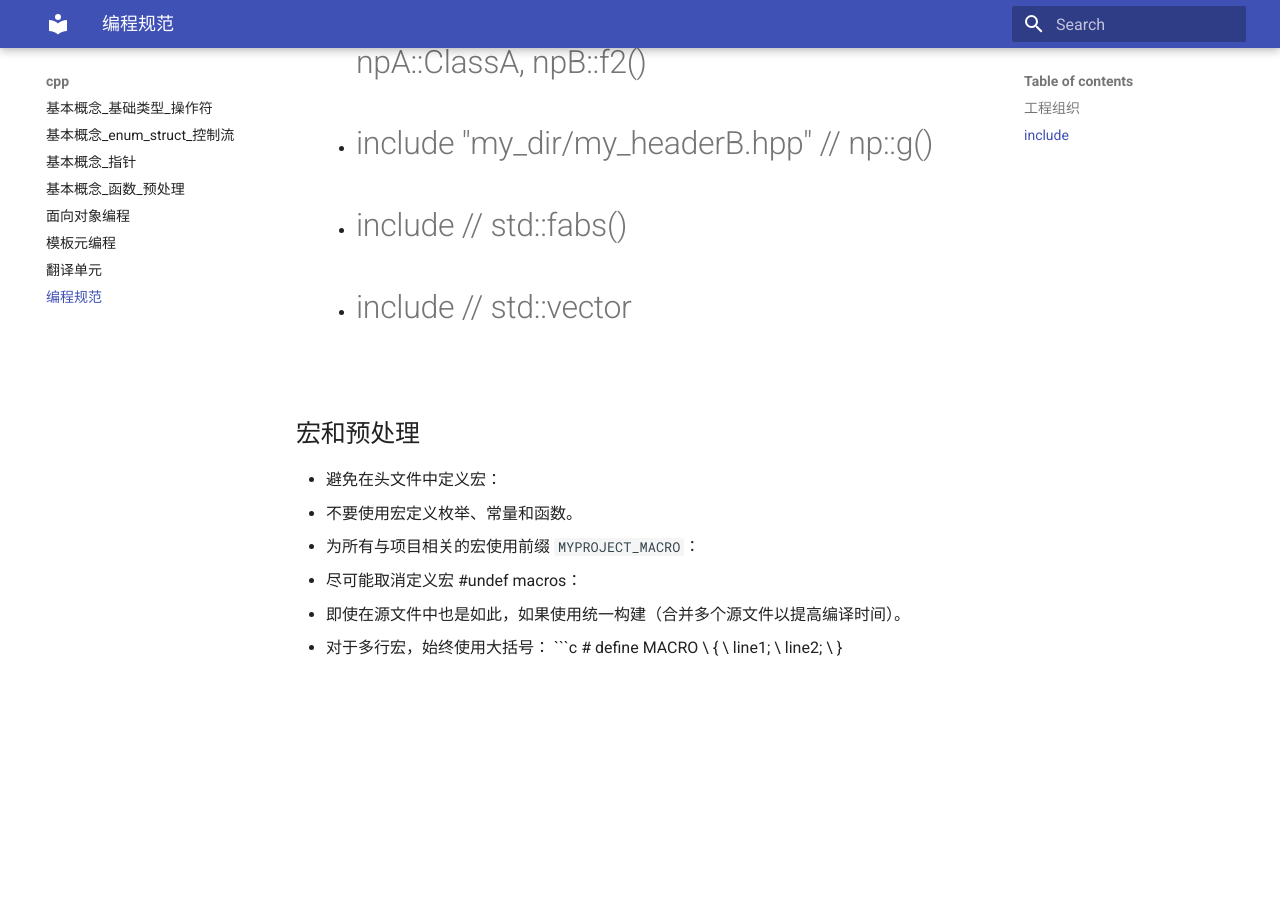
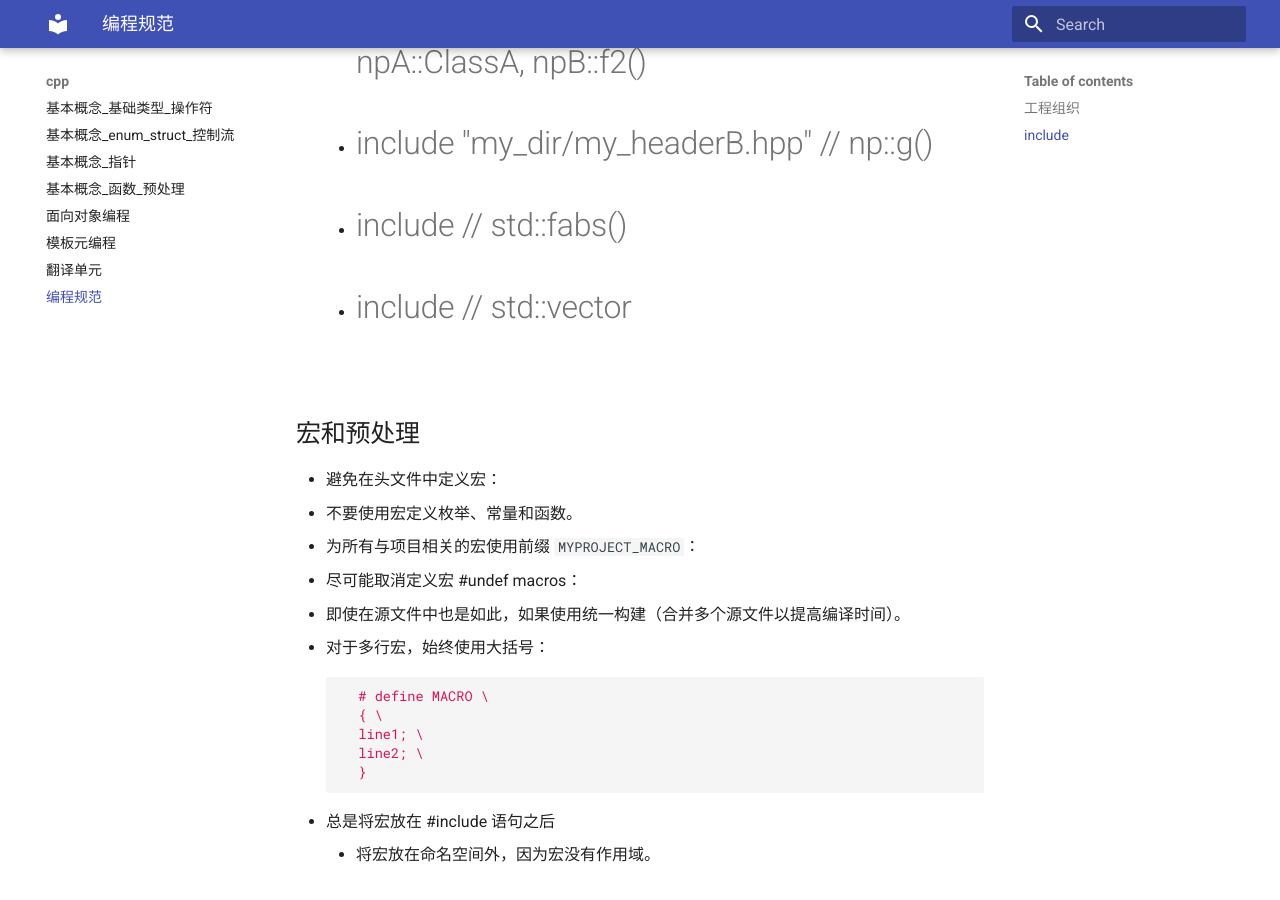
Before and after one commit to ymma98/technotes, an MkDocs documentation site: the page built from docs/cpp/编程规范.md, in a window 1280 px wide and 900 px high, scrolled down 4138 px. Built offline with MkDocs 1.6.1 and Material for MkDocs 9.7.7, drawn with Linux system fonts in a browser that asks for light colours; before the commit the page ends 4831 px from its top, so only the background shows below that.

Commit message:
docs/cpp/编程规范.md updated from https://stackedit.cn/

````diff
--- a/docs/cpp/编程规范.md
+++ b/docs/cpp/编程规范.md
@@ -132,14 +132,17 @@
   - 即使在源文件中也是如此，如果使用统一构建（合并多个源文件以提高编译时间）。
 
 - 对于多行宏，始终使用大括号：
-  ```c
+```cpp
   # define MACRO \
   { \
   line1; \
   line2; \
   }
+```
 
+* 总是将宏放在 #include 语句之后
+	* 将宏放在命名空间外，因为宏没有作用域。
 <!--stackedit_data:
-eyJoaXN0b3J5IjpbLTMxMTI4MzM2MCw0MzU4OTY0MTksMTE0NT
-kyMjQ0NV19
+eyJoaXN0b3J5IjpbMzA5MzM1NDg2LDQzNTg5NjQxOSwxMTQ1OT
+IyNDQ1XX0=
 -->
````
